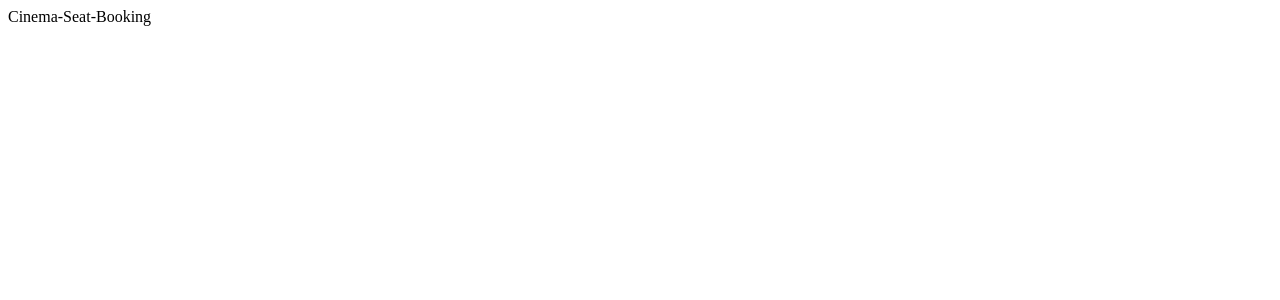
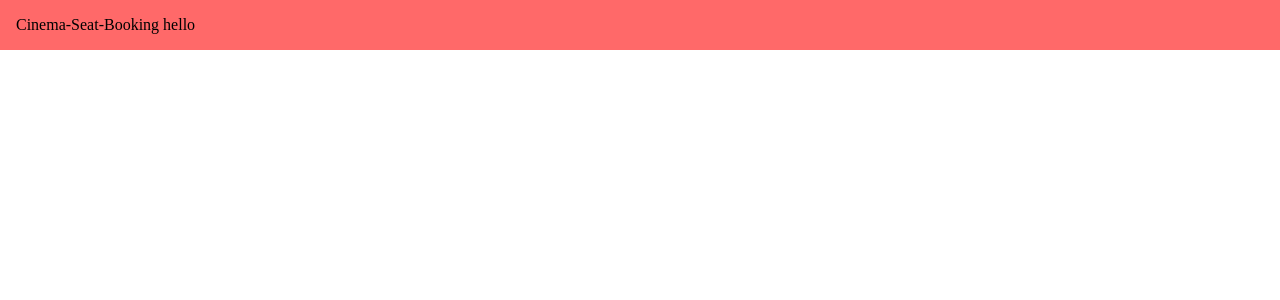
Before and after one commit to YGCodeScape/Cinema-Seat-Booking, a React (Vite) app: page / in a window 1280 px wide. Shown: the top 300 px of the page. Built offline with nearby package versions, Linux system fonts and the light colour scheme.

Commit message:
css initialization

```diff
--- a/src/App.css
+++ b/src/App.css
@@ -8,3 +8,9 @@ body {
   width: 100%;
   height: 100%;
 }
+.container-div {
+  width: 100%;
+  min-height: 100%;
+  background-color: rgb(255, 105, 105);
+  padding: 1rem;
+}
--- a/src/App.jsx
+++ b/src/App.jsx
@@ -1,9 +1,10 @@
 import React from 'react'
+import './App.css';
 import CinemaSeatBooking from './Components/Cinema-Seat-Booking'
-
 
 const App = () => {
   return (
+    <div>
       <CinemaSeatBooking
            layout = {{
              rows : 8,
@@ -16,6 +17,7 @@ const App = () => {
              vip : {name: "VIP", Price: 350, rows: [6,7,8] },
            }}
       />
+    </div>
   );
 }
 
--- a/src/Components/Cinema-Seat-Booking.jsx
+++ b/src/Components/Cinema-Seat-Booking.jsx
@@ -19,8 +19,11 @@ const CinemaSeatBooking = ( {
 
 }) => {
   return (
-    <div>Cinema-Seat-Booking
+    <div className="container-div">Cinema-Seat-Booking hello
         {/* title */}
+      <div className="title-d">
+
+      </div>
         {/* screen */}
         {/* seats map */}
         {/* legend */}
```
